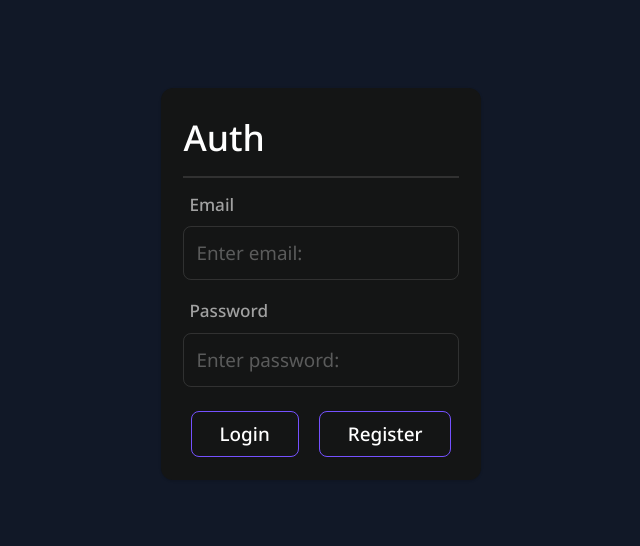
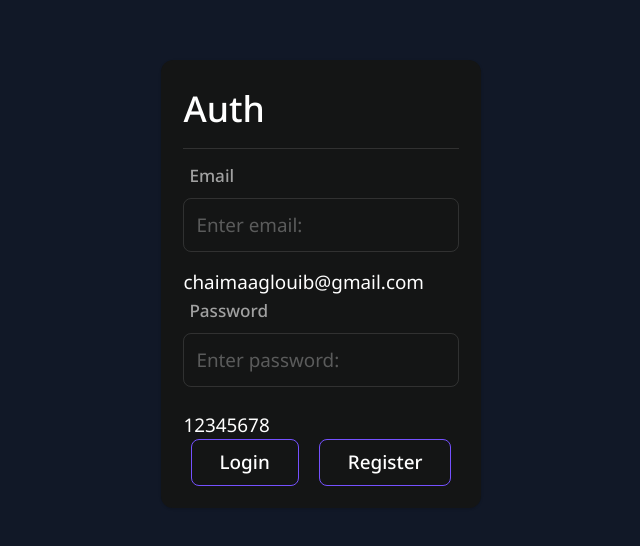
Before and after one commit to chaimaGLOUIB/planner-ui, a Next.js app: page /auth in a window 1280 px wide. Shown: the part 116-662 px from the top of the page, without its empty margins (319-959 px from the left). Built offline with nearby package versions, Linux system fonts and the light colour scheme; no server answers.

Commit message:
adding email and password

```diff
--- a/src/app/auth/Auth.tsx
+++ b/src/app/auth/Auth.tsx
@@ -100,6 +100,7 @@ export function Auth() {
 					{...register('email')}
 					error={errors.email}
 				/>
+				<p className='text-white'>chaimaaglouib@gmail.com</p>{' '}
 
 				<Field
 					id='password'
@@ -110,6 +111,8 @@ export function Auth() {
 					{...register('password')}
 					error={errors.password}
 				/>
+				<p className='text-white'>12345678</p>{' '}
+
 
 				<div className='flex items-center gap-5 justify-center'>
 					<Button onClick={() => setIsLoginForm(true)}>Login</Button>
```
